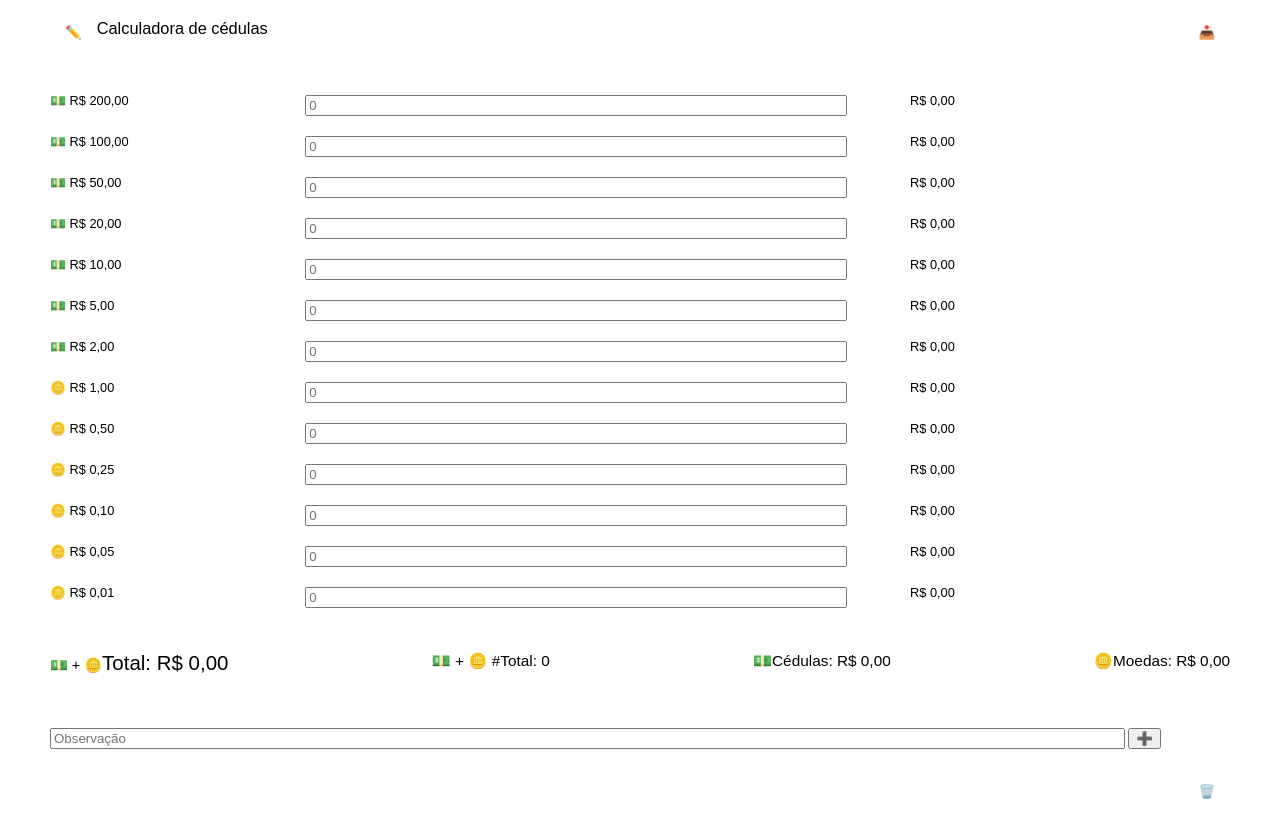
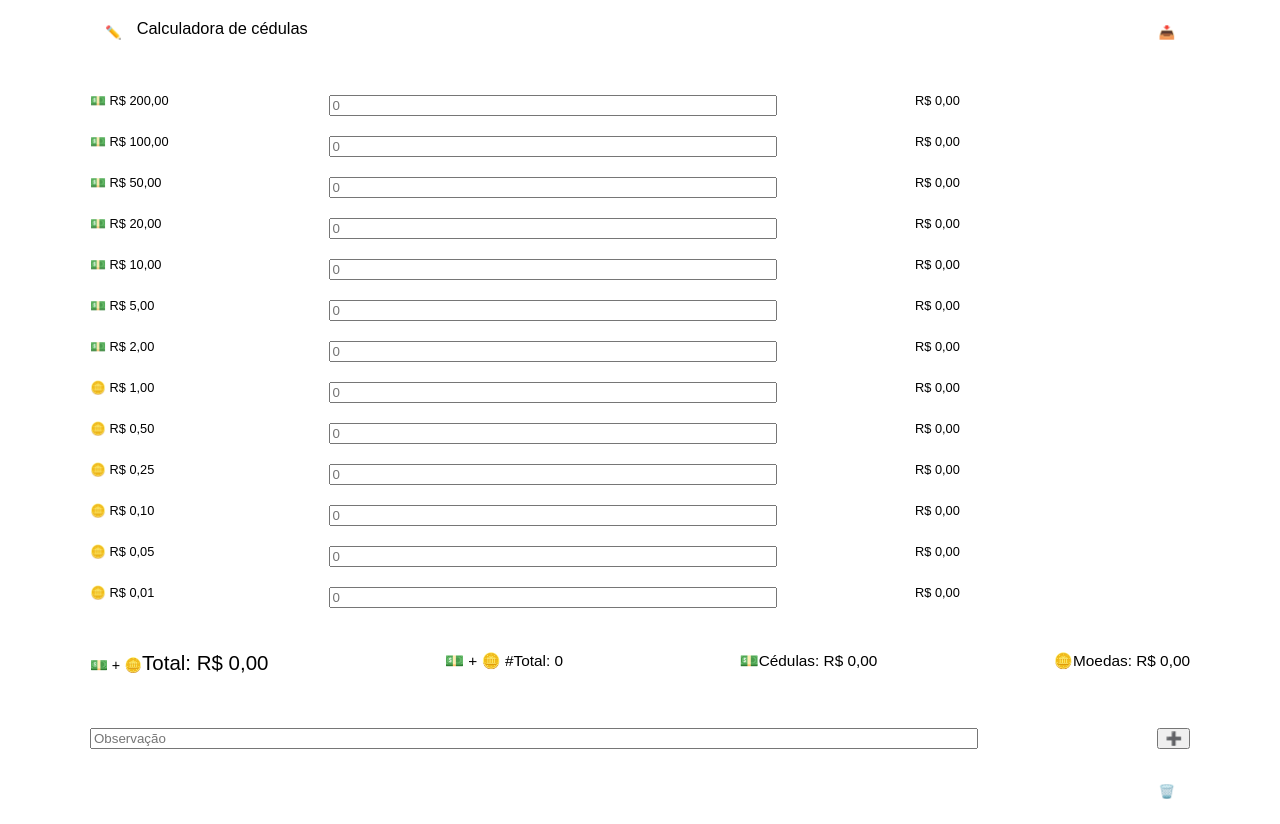
Before and after one commit to carloshatus/calculate-bills, a SvelteKit app: page / in a window 1280 px wide. Built offline with nearby package versions, Linux system fonts and the light colour scheme.

Commit message:
fix: limit width

```diff
--- a/src/routes/+page.svelte
+++ b/src/routes/+page.svelte
@@ -249,7 +249,6 @@
 		{/each}
 	</div>
 	<div class="container">
-		<div>
 		<input
 			type="text"
 			name="obs"
@@ -262,7 +261,6 @@
 		<button class="noprint" title="Adicionar" on:click={() => addObs()}>
 			<i>{'➕'}</i>
 		</button>
-		</div>
 	</div>
 
 	<botton class="container">
@@ -288,19 +286,21 @@
 		flex-flow: wrap;
 		justify-content: space-between;
 		align-content: space-between;
-		padding: 10px;
+		padding: 10px 50px;
 	}
 
 	.value {
-		width: 15em;
+		width: 25%;
+		max-width: 100px;
 	}
 
 	.total-label {
-		width: 25em;
+		width: 25%;
 	}
 
 	.bill-quantity {
-		width: 40em;
+		min-width: 40%;
+		width: auto;
 	}
 
 	.total {
@@ -354,7 +354,7 @@
 	}
 
 	.observation {
-		width: 80em;
+		width: 80%;
 	}
 
 	.observations {
```
Lines whose indentation alone changed are shown as unchanged.
